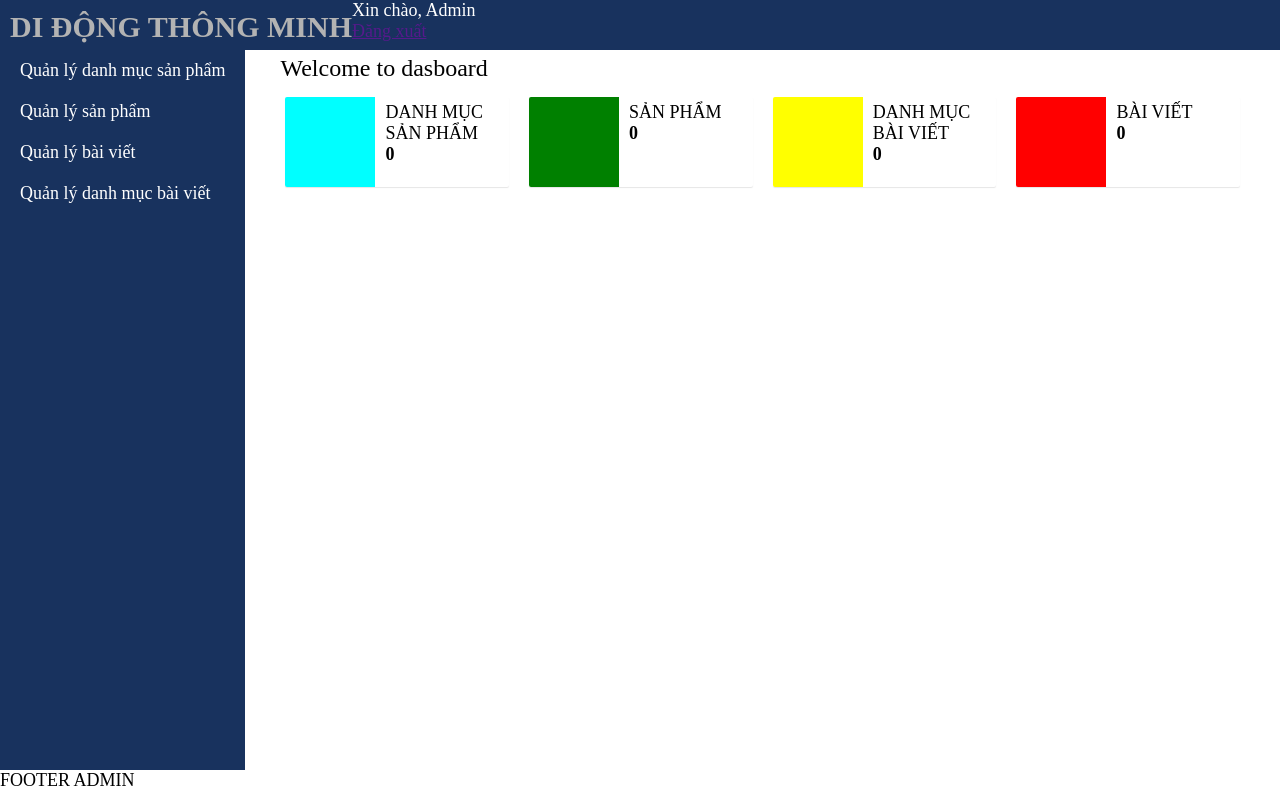
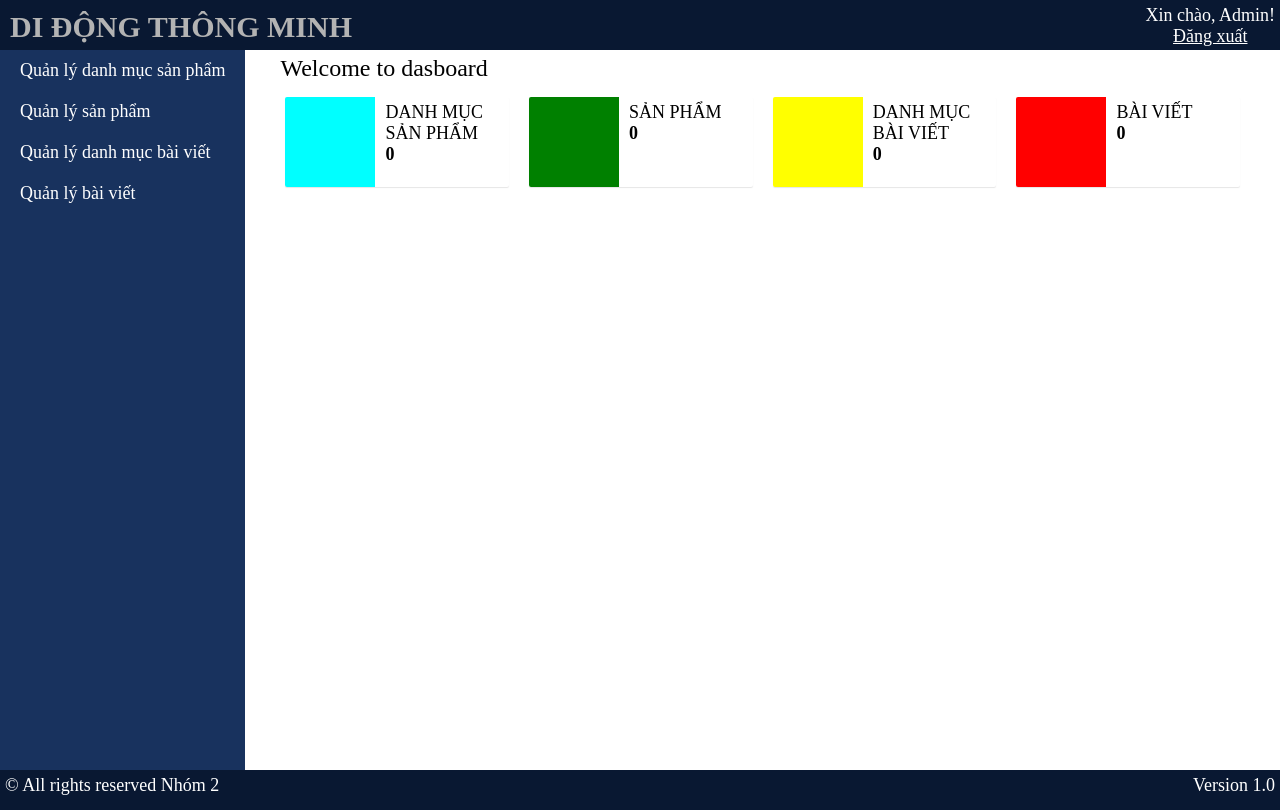
Before and after one commit to DuysStar2k3/WebBanHang, a PHP site: page /admin/index.php in a window 1280 px wide. Before the commit the page ends 786 px from the top, so only its background shows below. Run offline with PHP 8.4, Linux system fonts and the light colour scheme.

Commit message:
admin ui v1.1

```diff
--- a/Project_Web/admin/css/style.css
+++ b/Project_Web/admin/css/style.css
@@ -239,8 +239,9 @@ ul.menu_list li:hover {
     display: flex;
     width: 100%;
     height: 50px;
-    background-color: #18325e;
+    background-color: #091832;
     color: #fff;
+    justify-content: space-between;
 }
 
 .header-admin-text  {
@@ -249,3 +250,24 @@ ul.menu_list li:hover {
     font-size: 30px;
     margin: 10px 0px 0px 10px;
 }
+
+.info-logout {
+    display: flex;
+    flex-direction: column;
+    align-items: center;
+    padding: 5px;
+}
+
+.info-logout a {
+    color: #fff;
+}
+
+/* footer-admin */
+
+.footer-admin {
+    display: flex;
+    justify-content: space-between;
+    min-height: 5vh;
+    background-color: #091832;
+    color: #fff;
+}
--- a/Project_Web/admin/modules/footer.php
+++ b/Project_Web/admin/modules/footer.php
@@ -1 +1,4 @@
-<p>FOOTER ADMIN</p>
+<div class="footer-admin">
+    <div class="mg-5">© All rights reserved Nhóm 2</div>
+    <div class="mg-5">Version 1.0</div>
+</div>
--- a/Project_Web/admin/modules/header.php
+++ b/Project_Web/admin/modules/header.php
@@ -3,8 +3,8 @@
         DI ĐỘNG THÔNG MINH
     </div>
 
-    <div class="">
-        Xin chào, <span class="admin-info">Admin</span>
-        <div><a href="">Đăng xuất</a></div>
+    <div class="info-logout pd-5">
+        <div>Xin chào, Admin!</div>
+        <a href="#">Đăng xuất</a>
     </div>
 </div>
--- a/Project_Web/admin/modules/menu.php
+++ b/Project_Web/admin/modules/menu.php
@@ -11,13 +11,13 @@
             </a>
         </li>
         <li class="">
-            <a href="index.php?action=quanlybviet&query=them">
-                Quản lý bài viết
+            <a href="index.php?action=quanlydmbviet&query=them">
+                Quản lý danh mục bài viết
             </a>
         </li>
         <li class="">
-            <a href="index.php?action=quanlydmbviet&query=them">
-                Quản lý danh mục bài viết
+            <a href="index.php?action=quanlybviet&query=them">
+                Quản lý bài viết
             </a>
         </li>
     </ul>
```
